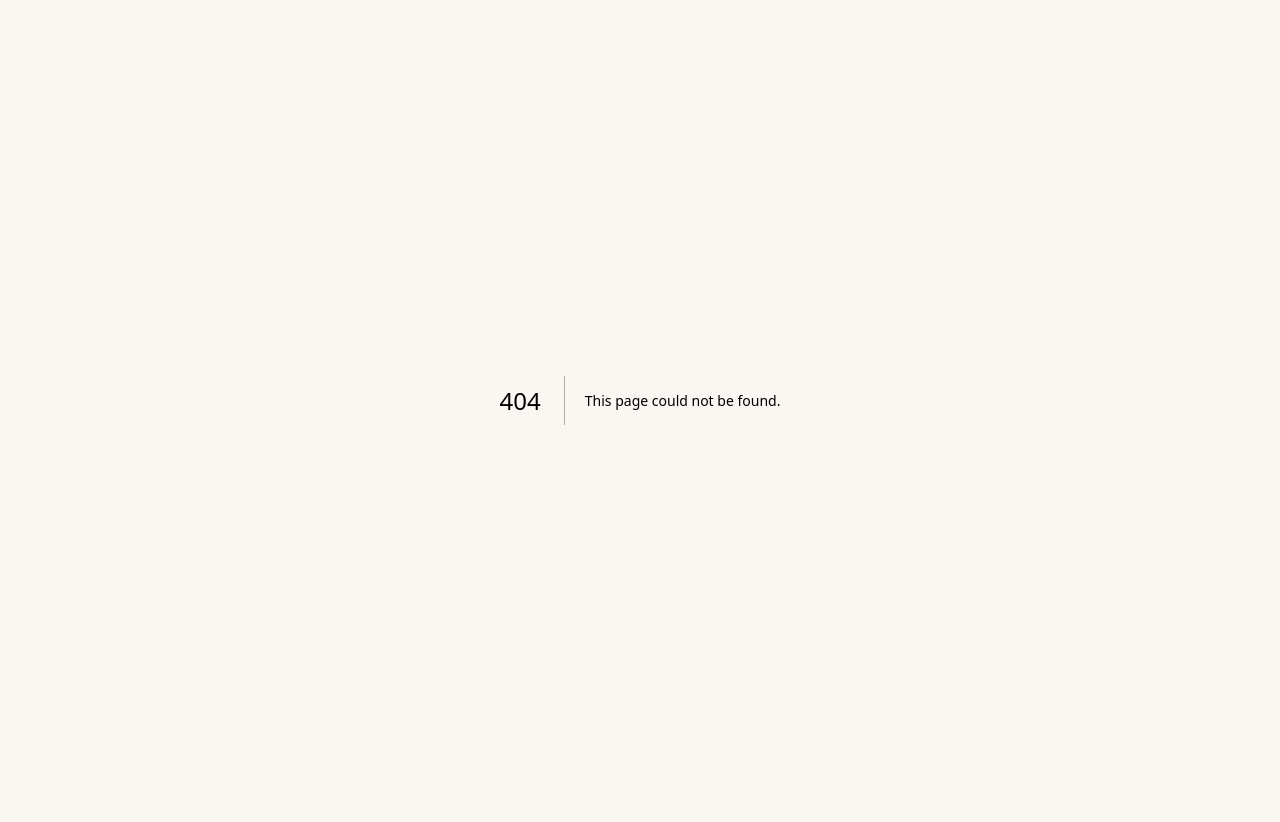
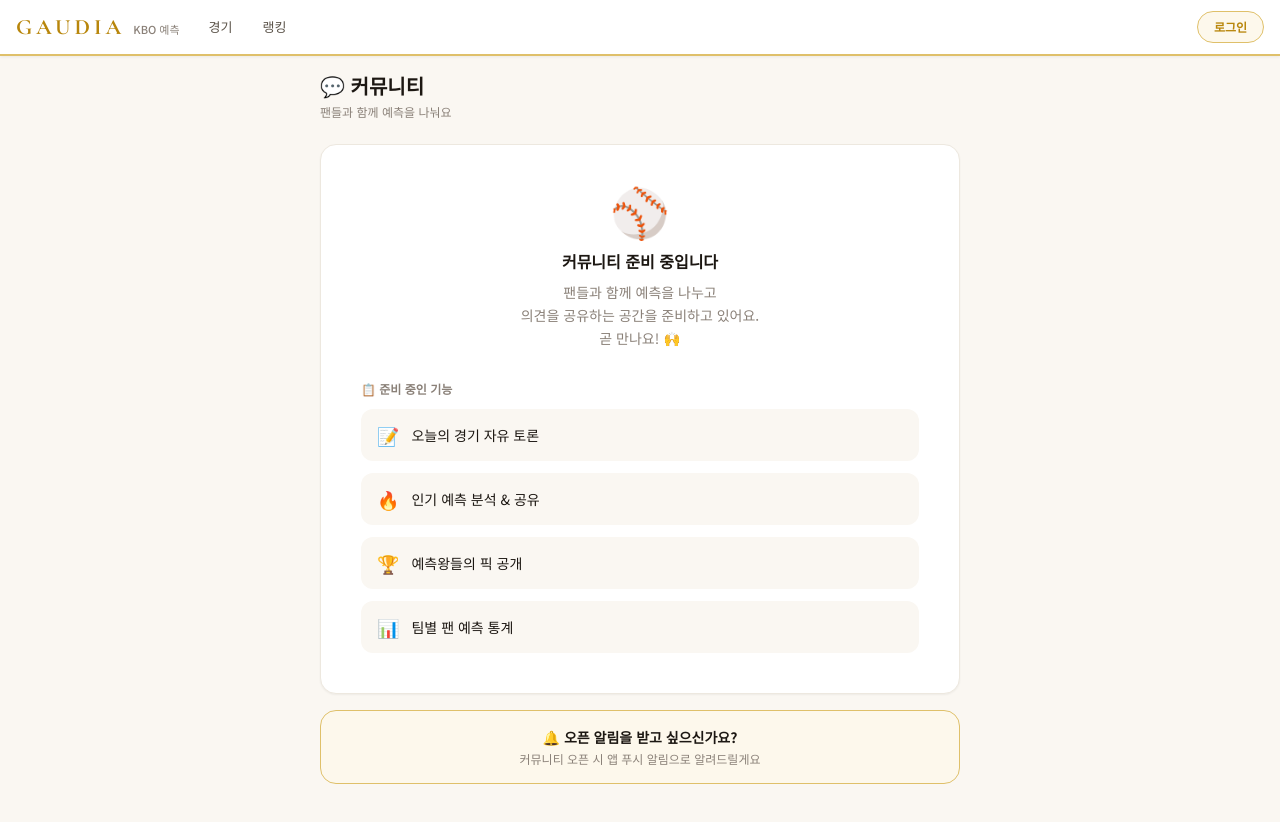
Before and after one commit to gaudia-kbo/gaudia-web, a Next.js app: page /community in a window 1280 px wide. Before the commit this address had no page. Shown: the top 822 px of the page. Before the commit the page ends 800 px from the top, so only its background shows below. Built offline with nearby package versions, Linux system fonts and the light colour scheme; no server answers.

Commit message:
feat: 커뮤니티 페이지 구현 (준비중)

```diff
--- /dev/null
+++ b/src/app/community/page.tsx
@@ -0,0 +1,80 @@
+import { createClient } from '@/lib/supabase/server'
+import Navbar from '@/components/layout/Navbar'
+import BottomNav from '@/components/layout/BottomNav'
+import type { User } from '@/types/database'
+
+export default async function CommunityPage() {
+  const supabase = await createClient()
+
+  const { data: { user: authUser } } = await supabase.auth.getUser()
+  let user: User | null = null
+  if (authUser) {
+    const { data } = await supabase
+      .from('users')
+      .select('*')
+      .eq('id', authUser.id)
+      .single()
+    user = data
+  }
+
+  return (
+    <div className="min-h-screen bg-cream">
+      <Navbar user={user} />
+
+      <main className="max-w-2xl mx-auto px-4 pb-24 pt-4">
+        {/* 헤더 */}
+        <div className="mb-6">
+          <h1 className="text-xl font-black text-gaudia-text">
+            💬 커뮤니티
+          </h1>
+          <p className="text-xs text-gaudia-text3 mt-1">
+            팬들과 함께 예측을 나눠요
+          </p>
+        </div>
+
+        {/* 준비중 카드 */}
+        <div className="bg-white rounded-2xl border border-cream-3 shadow-sm p-10 text-center">
+          <div className="text-5xl mb-4">⚾</div>
+          <h2 className="text-base font-black text-gaudia-text mb-2">
+            커뮤니티 준비 중입니다
+          </h2>
+          <p className="text-sm text-gaudia-text3 leading-relaxed">
+            팬들과 함께 예측을 나누고<br />
+            의견을 공유하는 공간을 준비하고 있어요.<br />
+            곧 만나요! 🙌
+          </p>
+
+          {/* 예정 기능 미리보기 */}
+          <div className="mt-8 text-left space-y-3">
+            <p className="text-xs font-bold text-gaudia-text3 mb-3">
+              📋 준비 중인 기능
+            </p>
+            {[
+              { icon: '📝', text: '오늘의 경기 자유 토론' },
+              { icon: '🔥', text: '인기 예측 분석 & 공유' },
+              { icon: '🏆', text: '예측왕들의 픽 공개' },
+              { icon: '📊', text: '팀별 팬 예측 통계' },
+            ].map((item, i) => (
+              <div key={i} className="flex items-center gap-3 bg-cream rounded-xl px-4 py-3">
+                <span className="text-lg">{item.icon}</span>
+                <span className="text-sm text-gaudia-text">{item.text}</span>
+              </div>
+            ))}
+          </div>
+        </div>
+
+        {/* 알림 신청 */}
+        <div className="mt-4 bg-gold-bg rounded-2xl border border-gold-border p-4 text-center">
+          <p className="text-sm font-bold text-gaudia-text">
+            🔔 오픈 알림을 받고 싶으신가요?
+          </p>
+          <p className="text-xs text-gaudia-text3 mt-1">
+            커뮤니티 오픈 시 앱 푸시 알림으로 알려드릴게요
+          </p>
+        </div>
+      </main>
+
+      <BottomNav />
+    </div>
+  )
+}
```
